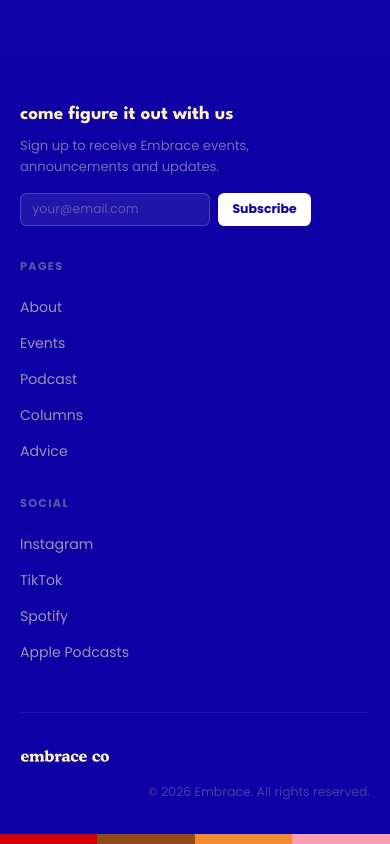
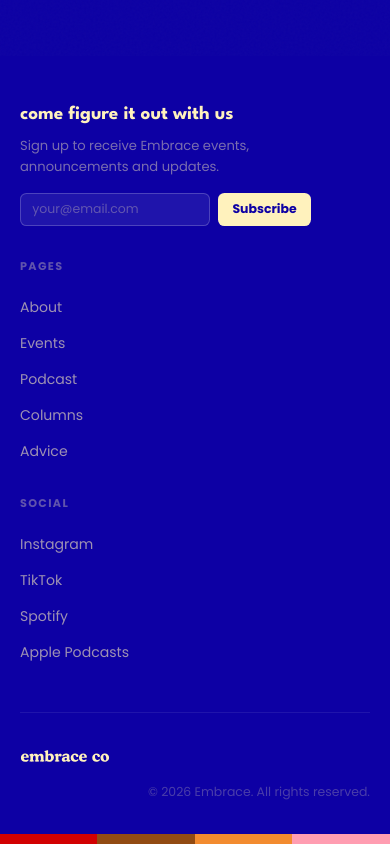
Before and after one commit to courtney-pixel/embrace-website, a React (Vite) app: page /blog in a window 390 px wide. Shown: the part 788-1632 px from the top of the page. Built offline with nearby package versions, Linux system fonts and the light colour scheme; a web font is replaced by a local one.

Commit message:
Mobile navbar: yellow+blue burger bars, trigger scrolled state at 5px

```diff
--- a/src/components/Navbar.jsx
+++ b/src/components/Navbar.jsx
@@ -17,7 +17,7 @@ export default function Navbar() {
   const isBlue = pathname === '/about' && !scrolled
 
   useEffect(() => {
-    const onScroll = () => setScrolled(window.scrollY > 60)
+    const onScroll = () => setScrolled(window.scrollY > 5)
     window.addEventListener('scroll', onScroll, { passive: true })
     return () => window.removeEventListener('scroll', onScroll)
   }, [])
--- a/src/index.css
+++ b/src/index.css
@@ -298,7 +298,7 @@ body::before {
   transition: transform 0.3s ease, opacity 0.3s ease;
 }
 
-.navbar--scrolled .navbar__burger span { background: var(--text); }
+.navbar--scrolled .navbar__burger span { background: var(--blue); }
 
 .navbar__burger span.open:nth-child(1) { transform: translateY(7px) rotate(45deg); }
 .navbar__burger span.open:nth-child(2) { opacity: 0; }
@@ -966,7 +966,7 @@ body::before {
   padding: 0.4rem 0.9rem;
   border-radius: 0.4rem;
   border: none;
-  background: var(--white);
+  background: var(--yellow);
   color: var(--blue);
   cursor: pointer;
   transition: opacity 0.2s ease;
```
